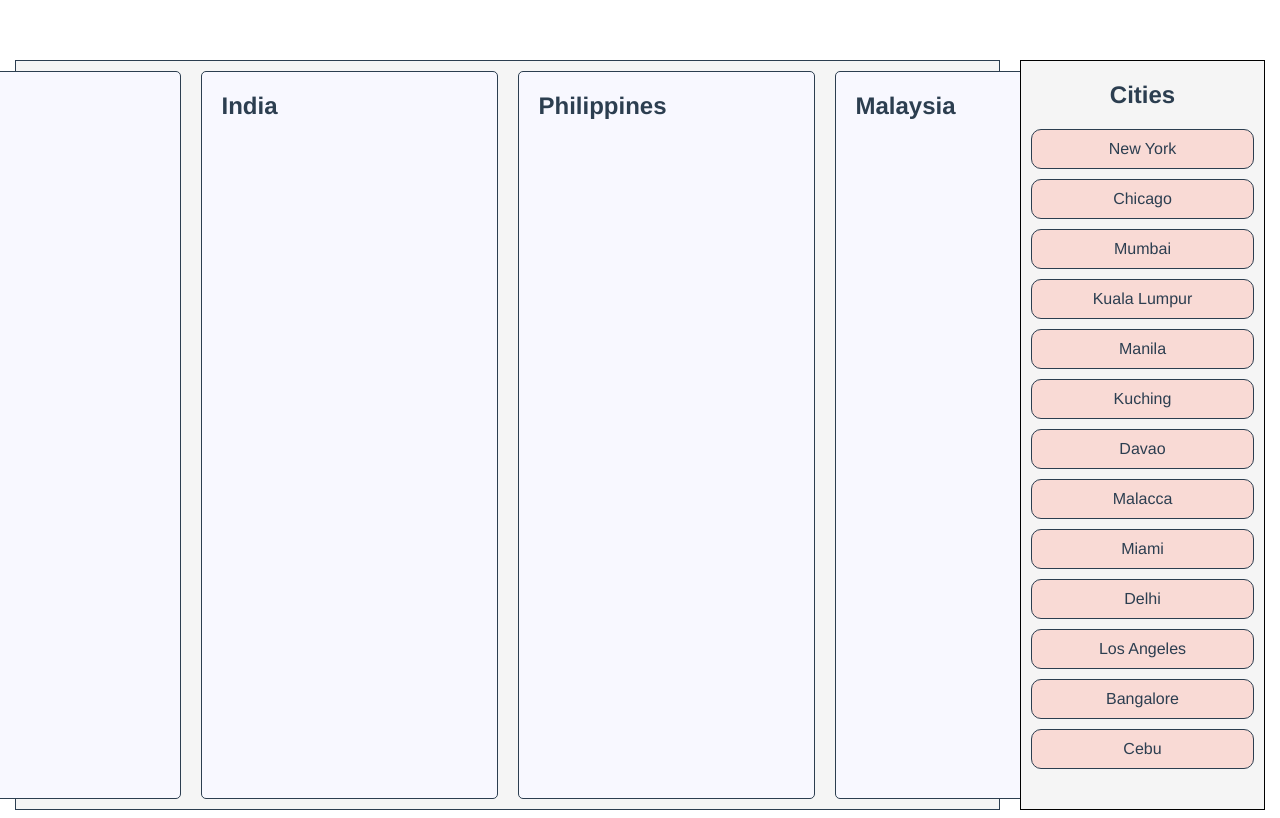
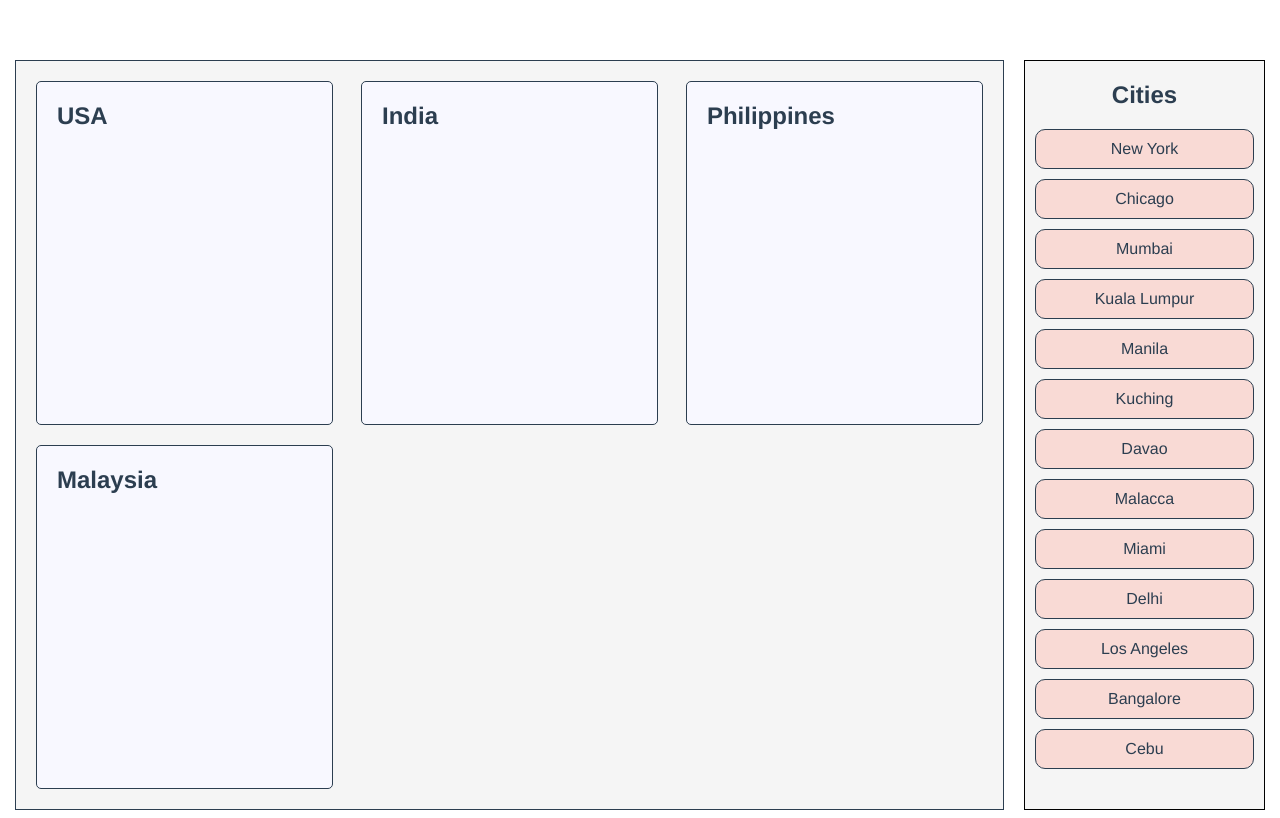
Before and after one commit to cyril2day/vue-drag-and-drop-sample-task, a Vue app: page / in a window 1280 px wide. Built offline with nearby package versions, Linux system fonts and the light colour scheme.

Commit message:
adjust styles

```diff
--- a/src/components/Dashboard.vue
+++ b/src/components/Dashboard.vue
@@ -57,11 +57,13 @@ onBeforeMount(() => {
 
 .wrapper__countries {
   flex-grow: 10;
+  flex-wrap: wrap;
   display: flex;
   border: 1px solid;
   margin-right: 20px;
+  padding: 10px;
   background: whitesmoke;
-  justify-content: center;
+  justify-content: space-between;
   width: 987px;
 }
 
```
